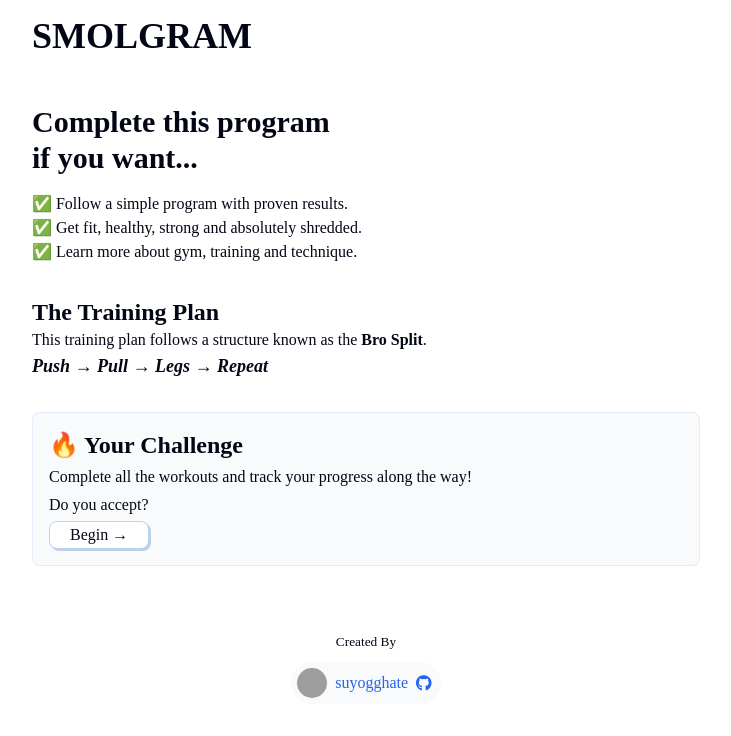
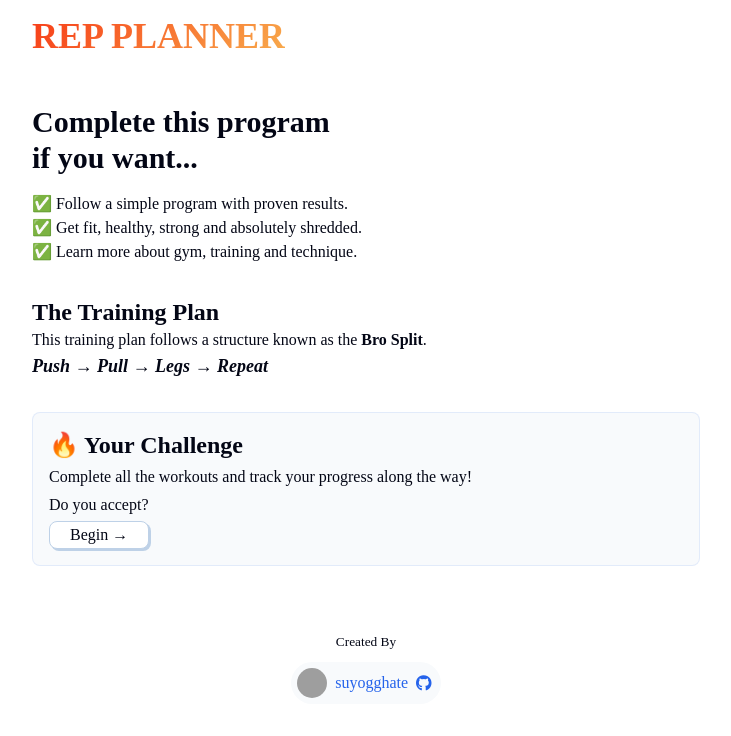
Before and after one commit to suyogghate/VueJS, a Vue app in the folder vuejs-full-course/: page / in a window 1280 px wide. Shown: the top 736 px of the page, without its empty margins (274-1005 px from the left). Built offline with nearby package versions, Linux system fonts and the light colour scheme; grey boxes are pictures that could not be loaded; a web font is replaced by a local one.

Commit message:
name changed

```diff
--- a/vuejs-full-course/src/components/layouts/Layout.vue
+++ b/vuejs-full-course/src/components/layouts/Layout.vue
@@ -3,7 +3,7 @@
 
 <template>
   <header>
-    <h1>SMOLGRAM</h1>
+    <h1 class="text-gradient">REP PLANNER</h1>
   </header>
   <main>
     <slot/>
```
